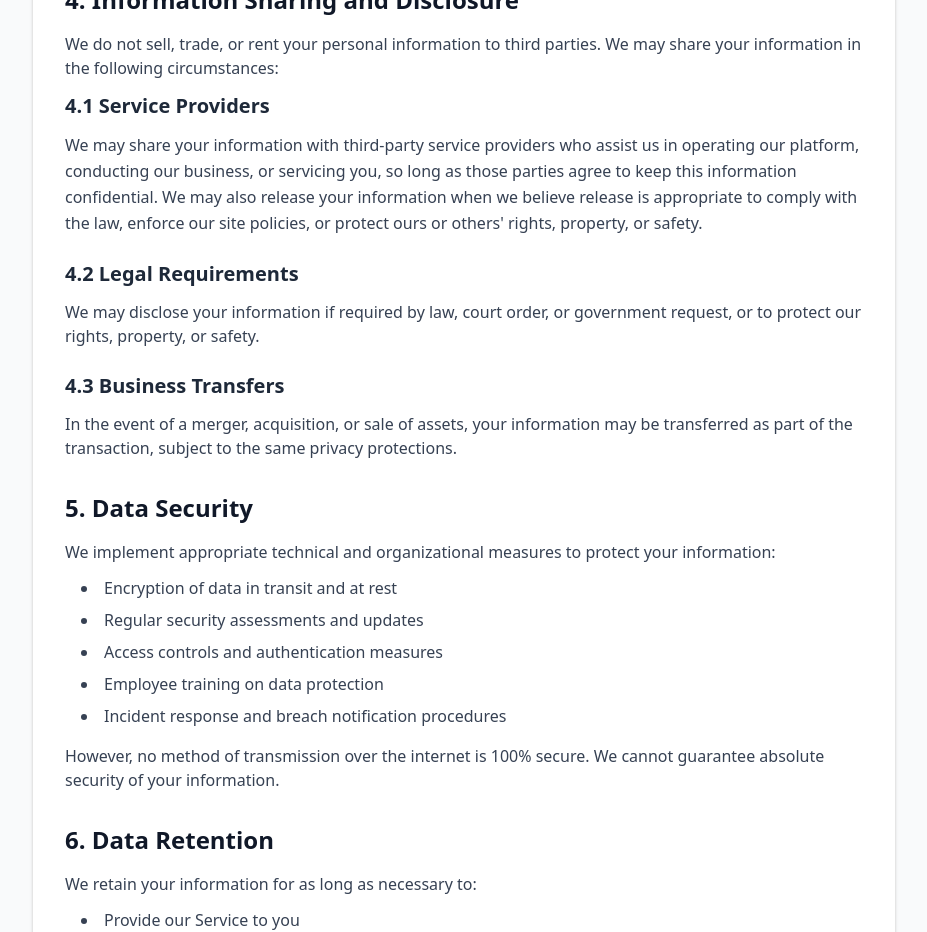
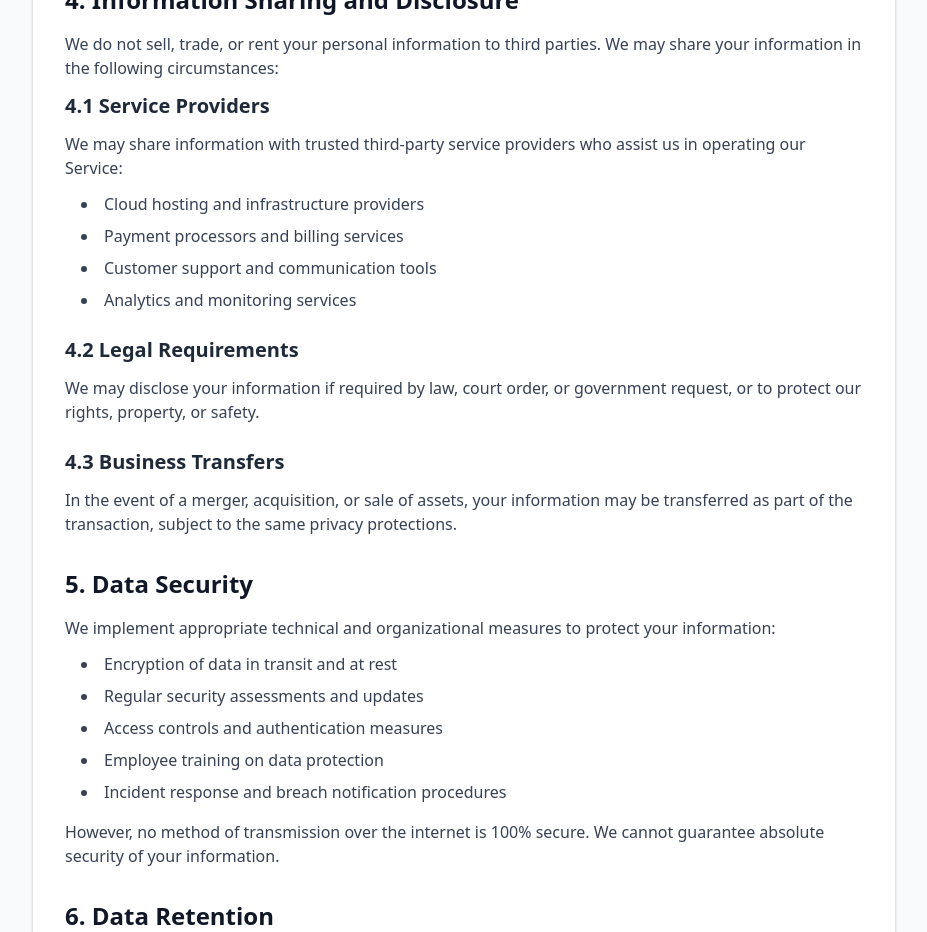
Before and after one commit to wilfried237/fk-crm, a Next.js app: page /privacy in a window 1280 px wide. Shown: the part 1540-2472 px from the top of the page, without its empty margins (176-1103 px from the left). Built offline with nearby package versions, Linux system fonts and the light colour scheme.

Commit message:
Refactor: Update text for consistency and clarity across multiple pages, replacing HTML entities with standard characters

```diff
--- a/app/(auth)/forgot-password/page.tsx
+++ b/app/(auth)/forgot-password/page.tsx
@@ -69,7 +69,7 @@ export default function ForgotPasswordPage() {
           <div className="text-center mb-8">
             <Logo size="lg" className="mb-4" />
             <h1 className="text-2xl font-bold text-gray-900 mb-2">Check your email</h1>
-            <p className="text-gray-600">We&apos;ve sent you a password reset link</p>
+            <p className="text-gray-600">We've sent you a password reset link</p>
           </div>
 
           <Card className="shadow-xl border-0 bg-white/80 backdrop-blur-sm">
@@ -81,7 +81,7 @@ export default function ForgotPasswordPage() {
               </div>
               <CardTitle className="text-xl font-semibold text-center">Email Sent!</CardTitle>
               <CardDescription className="text-center">
-                We&apos;ve sent a password reset link to
+                We've sent a password reset link to
               </CardDescription>
               <div className="text-center">
                 <p className="text-sm font-medium text-gray-900 bg-gray-50 px-3 py-2 rounded-lg inline-block">
@@ -95,7 +95,7 @@ export default function ForgotPasswordPage() {
                 <div className="flex items-start">
                   <AlertCircle className="h-5 w-5 text-blue-600 mt-0.5 mr-3 flex-shrink-0" />
                   <div className="text-sm text-blue-800">
-                    <p className="font-medium mb-1">What&apos;s next?</p>
+                    <p className="font-medium mb-1">What's next?</p>
                     <ul className="space-y-1 text-blue-700">
                       <li>• Check your email inbox</li>
                       <li>• Click the reset link in the email</li>
@@ -173,14 +173,14 @@ export default function ForgotPasswordPage() {
         <div className="text-center mb-8">
           <Logo size="lg" className="mb-4" />
           <h1 className="text-2xl font-bold text-gray-900 mb-2">Forgot your password?</h1>
-          <p className="text-gray-600">No worries, we&apos;ll send you reset instructions</p>
+          <p className="text-gray-600">No worries, we'll send you reset instructions</p>
         </div>
 
         <Card className="shadow-xl border-0 bg-white/80 backdrop-blur-sm">
           <CardHeader className="space-y-1 pb-4">
             <CardTitle className="text-xl font-semibold text-center">Reset Password</CardTitle>
             <CardDescription className="text-center">
-              Enter your email address and we&apos;ll send you a link to reset your password
+              Enter your email address and we'll send you a link to reset your password
             </CardDescription>
           </CardHeader>
 
@@ -236,10 +236,10 @@ export default function ForgotPasswordPage() {
                 <div className="text-sm text-blue-800">
                   <p className="font-medium mb-1">What happens next?</p>
                   <ul className="space-y-1 text-blue-700">
-                    <li>• We&apos;ll send you an email with a reset link</li>
+                    <li>• We'll send you an email with a reset link</li>
                     <li>• Click the link to create a new password</li>
                     <li>• The link expires in 1 hour for security</li>
-                    <li>• Check your spam folder if you don&apos;t see it</li>
+                    <li>• Check your spam folder if you don't see it</li>
                   </ul>
                 </div>
               </div>
--- a/app/(auth)/sign-in/page.tsx
+++ b/app/(auth)/sign-in/page.tsx
@@ -183,7 +183,7 @@ export default function SignInPage() {
 
           <CardFooter className="flex justify-center pt-4">
             <p className="text-sm text-gray-600">
-              Don&apos;t have an account?{' '}
+              Don't have an account?{' '}
               <Link
                 href="/sign-up"
                 className="font-medium text-blue-600 hover:text-blue-700"
--- a/app/data-protection/page.tsx
+++ b/app/data-protection/page.tsx
@@ -61,7 +61,7 @@ export default function DataProtectionPage() {
               <ul className="list-disc list-inside space-y-2 text-gray-700 ml-4">
                 <li>Right to access your personal data</li>
                 <li>Right to rectification of inaccurate data</li>
-                <li>Right to erasure (&quot;right to be forgotten&quot;)</li>
+                <li>Right to erasure ("right to be forgotten")</li>
                 <li>Right to restrict processing</li>
                 <li>Right to data portability</li>
                 <li>Right to object to processing</li>
--- a/app/page.tsx
+++ b/app/page.tsx
@@ -2,6 +2,8 @@
 
 import React, { useState } from 'react';
 import {
+  User,
+  GraduationCap,
   FileText,
   MessageSquare,
   Calendar,
@@ -14,18 +16,33 @@ import {
   CheckCircle,
   Clock,
   AlertCircle,
+  MapPin,
+  Phone,
+  Mail,
+  Upload,
+  Download,
   Eye,
   Edit,
   Users,
+  Building,
+  Home,
   Share2,
   Copy,
-  Check
+  Check,
+  X,
+  FileUp,
+  FileCheck,
+  FileX
 } from 'lucide-react';
 
 import { Button } from "@/components/ui/button"
 import { Input } from "@/components/ui/input"
+import { Label } from "@/components/ui/label"
+import { Checkbox } from "@/components/ui/checkbox"
 import { Card, CardHeader, CardTitle, CardDescription, CardContent, CardFooter } from "@/components/ui/card"
+import { DocumentUpload } from "@/components/ui/document-upload"
 import { ApplicationForm } from '@/components/application-form';
+import Link from 'next/link';
 import { Footer } from '@/components/ui/footer';
 
 interface Student {
@@ -555,7 +572,7 @@ const CRMDemo = () => {
         <CardHeader>
           <CardTitle className="text-3xl">Welcome back, Sarah!</CardTitle>
           <CardDescription className="text-blue-100">
-            Your application is progressing well. Here&apos;s your latest update.
+            Your application is progressing well. Here's your latest update.
           </CardDescription>
         </CardHeader>
       </Card>
--- a/app/privacy/page.tsx
+++ b/app/privacy/page.tsx
@@ -43,7 +43,7 @@ export default function PrivacyPage() {
             <section>
               <h2 className="text-2xl font-semibold text-gray-900 mb-4">1. Introduction</h2>
               <p className="text-gray-700 leading-relaxed">
-                FK CRM (&quot;we,&quot; &quot;our,&quot; or &quot;us&quot;) is committed to protecting your privacy. This Privacy Policy explains
+                FK CRM ("we," "our," or "us") is committed to protecting your privacy. This Privacy Policy explains
                 how we collect, use, disclose, and safeguard your information when you use our customer relationship
                 management platform and services.
               </p>
@@ -105,12 +105,15 @@ export default function PrivacyPage() {
               <p className="text-gray-700 mb-3">We do not sell, trade, or rent your personal information to third parties. We may share your information in the following circumstances:</p>
 
               <h3 className="text-xl font-semibold text-gray-800 mb-3">4.1 Service Providers</h3>
-              <p className="text-gray-700 leading-relaxed">
-                We may share your information with third-party service providers who assist us in operating our platform,
-                conducting our business, or servicing you, so long as those parties agree to keep this information
-                confidential. We may also release your information when we believe release is appropriate to comply
-                with the law, enforce our site policies, or protect ours or others&apos; rights, property, or safety.
+              <p className="text-gray-700 mb-3">
+                We may share information with trusted third-party service providers who assist us in operating our Service:
               </p>
+              <ul className="list-disc list-inside space-y-2 text-gray-700 ml-4">
+                <li>Cloud hosting and infrastructure providers</li>
+                <li>Payment processors and billing services</li>
+                <li>Customer support and communication tools</li>
+                <li>Analytics and monitoring services</li>
+              </ul>
 
               <h3 className="text-xl font-semibold text-gray-800 mb-3 mt-6">4.2 Legal Requirements</h3>
               <p className="text-gray-700">
@@ -204,7 +207,7 @@ export default function PrivacyPage() {
 
             {/* Children's Privacy */}
             <section>
-              <h2 className="text-2xl font-semibold text-gray-900 mb-4">9. Children&apos;s Privacy</h2>
+              <h2 className="text-2xl font-semibold text-gray-900 mb-4">9. Children's Privacy</h2>
               <p className="text-gray-700">
                 Our Service is not intended for children under 16 years of age. We do not knowingly
                 collect personal information from children under 16. If you believe we have collected
--- a/app/support/page.tsx
+++ b/app/support/page.tsx
@@ -166,7 +166,7 @@ export default function SupportPage() {
           <div className="text-center">
             <Logo size="lg" className="mb-4" />
             <h1 className="text-3xl font-bold text-gray-900 mb-2">Support Center</h1>
-            <p className="text-gray-600">We&apos;re here to help you succeed in your academic journey</p>
+            <p className="text-gray-600">Get help with your FK CRM account and applications</p>
           </div>
         </div>
       </header>
@@ -284,7 +284,7 @@ export default function SupportPage() {
             <CardHeader className="text-center">
               <CardTitle className="text-2xl font-bold">Contact Support</CardTitle>
               <CardDescription>
-                Can&apos;t find what you&apos;re looking for? We&apos;re here to help!
+                Can't find what you're looking for? Send us a message and we'll get back to you within 24 hours.
               </CardDescription>
             </CardHeader>
             <CardContent>
```
